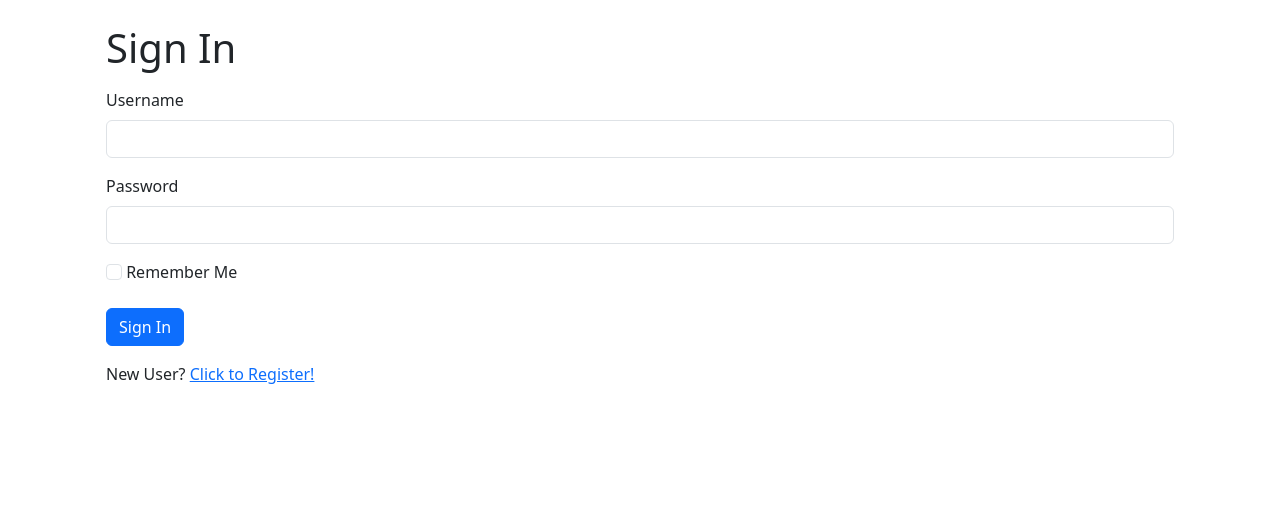
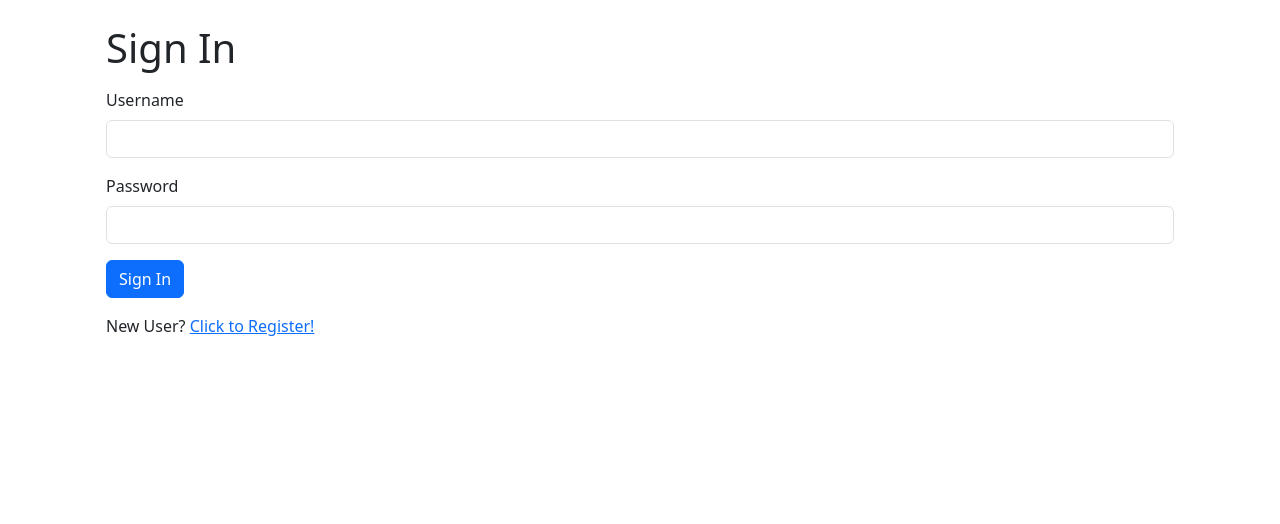
Before and after one commit to EssithAbertay/worldcup_predictions, a Flask app: page /login in a window 1280 px wide. Shown: the part 56-580 px from the top of the page. Run offline with Flask 3, Linux system fonts and the light colour scheme; some libraries are stand-ins or nearby versions.

Commit message:
removing rmemeber me

```diff
--- a/app/routes.py
+++ b/app/routes.py
@@ -44,7 +44,8 @@ def login():
         if user is None or not user.check_password(form.password.data):
             flash('Invalid username and/or password!')
             return redirect(url_for('login'))
-        login_user(user, remember=form.remember_me.data)
+        #login_user(user, remember=form.remember_me.data)
+        login_user(user, remember=False) # removed rememebr me for now
         next_page = request.args.get('next')
         if not next_page or urlsplit(next_page).netloc != '':
             next_page = url_for('index')
--- a/app/templates/login.html
+++ b/app/templates/login.html
@@ -21,7 +21,7 @@
             <span style="color: red;">[{{ error }}]</span>
             {% endfor %}
         </p>
-        <p>{{ form.remember_me(class="form-check-input") }} {{ form.remember_me.label(class="form-label") }}</p>
+        <!--<p>{{ form.remember_me(class="form-check-input") }} {{ form.remember_me.label(class="form-label") }}</p>-->
         <p>{{ form.submit(class="btn btn-primary") }}</p>
     </form>
 
```
